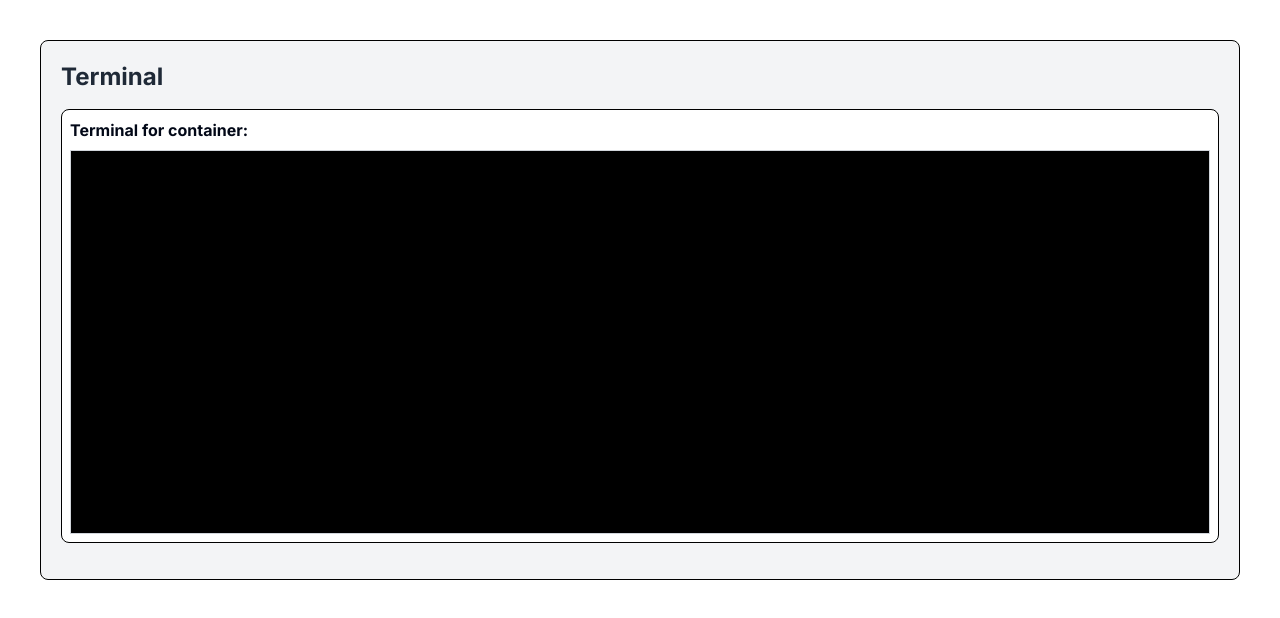
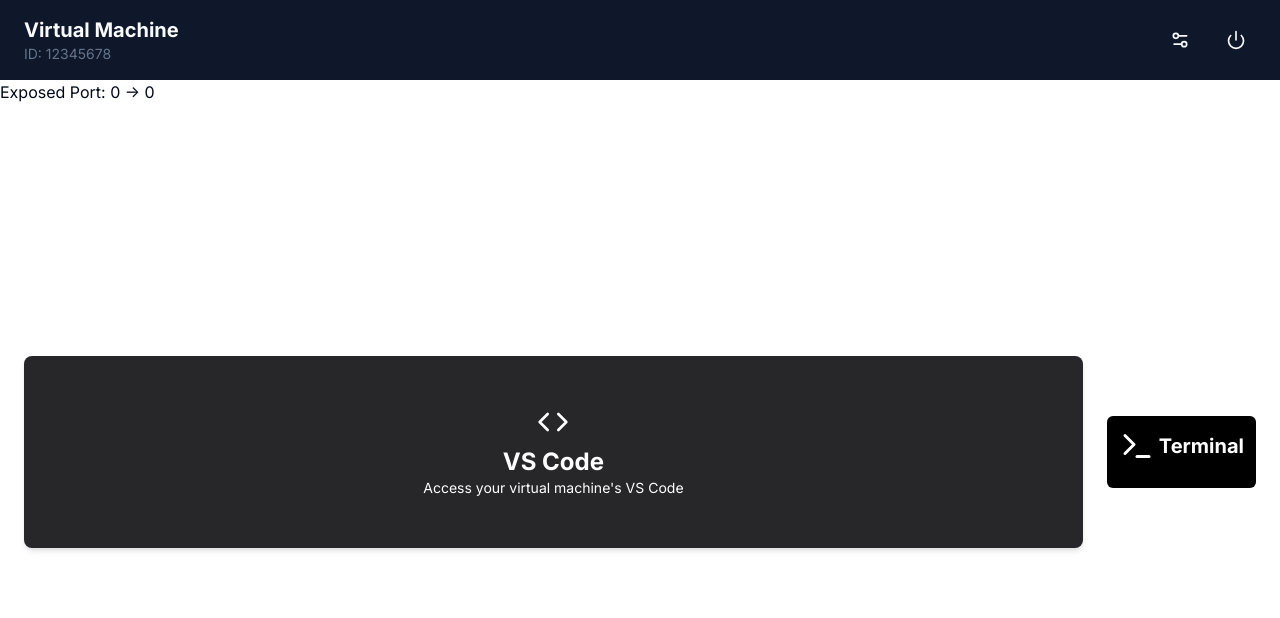
Before and after one commit to tsahil01/containers-web-editor, a Next.js app in the folder client/: page /playground in a window 1280 px wide. Shown: the top 618 px of the page. Built offline with nearby package versions, Linux system fonts and the light colour scheme.

Commit message:
refactor: Update Terminal component to use Lucide React icons and improve UI

```diff
--- a/client/src/app/playground/page.tsx
+++ b/client/src/app/playground/page.tsx
@@ -11,11 +11,13 @@
 import { CodeIcon, PowerIcon, Settings2Icon, TerminalIcon } from "lucide-react";
 
 export default function Page() {
+  const [socket, setSocket] = useState<any>(null);
   const [containerId, setContainerId] = useState<string | null>(null);
   const terminalRef = useRef<HTMLDivElement>(null);
   const [loading, setLoading] = useState<boolean>(false);
   const [fileTree, setFileTree] = useState<any>(null);
   const container = useRecoilValue(containerState);
+  const [term, setTerm] = useState<XTerminal | null>(null);
 
   useEffect(() => {
     const searchParams = new URLSearchParams(window.location.search);
@@ -23,121 +25,102 @@
     setContainerId(containerId);
 
     if (containerId && terminalRef.current) {
-      const term = new XTerminal({
+      const newTerm = new XTerminal({
         cursorBlink: true,
         fontSize: 16,
-        theme: {
-          background: "#000",
-          foreground: "#fff",
-          // selection: "#f00",
-          cursor: "#f00",
-          black: "#000",
-          red: "#f00",
-          green: "#0f0",
-          yellow: "#ff0",
-          blue: "#00f",
-          magenta: "#f0f",
-          cyan: "#0ff",
-          white: "#fff",
-          brightBlack: "#555",
-          brightRed: "#f55",
-          brightGreen: "#5f5",
-          brightYellow: "#ff5",
-        },
+        rows: 20,
+        cols: 90,
       });
-      term.open(terminalRef.current);
+
+      // Set xterm.js instance to state
+      setTerm(newTerm);
 
       const newSocket = io("http://localhost:4000");
+      setSocket(newSocket);
 
       newSocket.on("connect", () => {
         console.log("Connected to the server");
         newSocket.emit("containerId", containerId);
-        newSocket.emit("getFileTree", "/home"); // Example: Request file tree
-        // setLoading(true);
+        newSocket.emit("getFileTree", "/home");
       });
 
       newSocket.on("fileTree", (fileTreeData: any) => {
         console.log("Received file tree from server:", fileTreeData);
         setFileTree(fileTreeData);
-        // setLoading(false);
       });
 
       newSocket.on("output", (data: any) => {
-        term.write(data);
+        if (term) {
+          term.write(data); // Write output to terminal
+        }
       });
 
-      term.onData((data) => {
+      if (term && terminalRef.current) {
+        term.open(terminalRef.current); // Open terminal if ref exists
+      }
+
+      term?.onData((data) => {
         newSocket.emit("input", data);
       });
 
       return () => {
-        term.dispose();
+        if (term) {
+          term.dispose(); // Dispose xterm.js instance on cleanup
+        }
         newSocket.disconnect();
       };
     }
   }, [containerId, container]);
 
-  return (<>
-  <div>
-    {!loading && (
-      <Terminal terminalRef={terminalRef} containerId={containerId} />
-    )}
-  </div>
-
-    </>
+  return (
+    <div className="min-h-screen min-w-screen flex flex-col">
+      {loading && <Loading />}
+      {!loading && (
+        <div className="flex flex-col h-screen">
+          <header className="bg-primary text-primary-foreground py-4 px-6 flex items-center justify-between">
+            <div>
+              <h1 className="text-xl font-bold">Virtual Machine</h1>
+              <p className="text-sm text-muted-foreground">ID: 12345678</p>
+            </div>
+            <div className="flex items-center gap-4">
+              <Button variant="ghost" size="icon">
+                <Settings2Icon className="w-5 h-5" />
+              </Button>
+              <Button
+                variant="ghost"
+                size="icon"
+                onClick={() => {
+                  socket.disconnect();
+                  window.location.href = "/";
+                }}
+              >
+                <PowerIcon className="w-5 h-5" />
+              </Button>
+            </div>
+          </header>
+          <div>
+            Exposed Port: {container.internalPort} {"->"}{" "}
+            {container.externalPort}
+          </div>
+          <main className="flex-1 flex flex-wrap justify-center gap-6 p-6 my-auto h-full align-middle items-center">
+            <div
+              className="bg-zinc-800 text-white rounded-lg shadow-md hover:shadow-lg transition-shadow cursor-pointer flex flex-col items-center justify-center w-full sm:w-auto sm:flex-1 h-48"
+              onClick={() => {
+                window.open(`http://localhost:${container.externalPort}`);
+              }}
+            >
+              <CodeIcon className="w-8 h-8 mb-2 text-white" />
+              <div>
+                <h2 className="text-2xl font-bold text-center">VS Code</h2>
+                <p className="text-sm text-muted-foreground text-center text-white">
+                  Access your virtual machine's VS Code
+                </p>
+              </div>
+            </div>
+            <Terminal terminalRef={terminalRef} containerId={containerId} />
+          </main>
+        </div>
+      )}
+    </div>
   );
 }
-
-
-
-// // <div className="min-h-screen min-w-screen flex flex-col">
-// {loading && <Loading />}
-// {!loading && (
-//   <div className="flex flex-col h-screen">
-//     <header className="bg-primary text-primary-foreground py-4 px-6 flex items-center justify-between">
-//       <div>
-//         <h1 className="text-xl font-bold">Virtual Machine</h1>
-//         <p className="text-sm text-muted-foreground">ID: 12345678</p>
-//       </div>
-//       <div className="flex items-center gap-4">
-//         <Button variant="ghost" size="icon">
-//           <Settings2Icon className="w-5 h-5" />
-//         </Button>
-//         <Button variant="ghost" size="icon">
-//           <PowerIcon className="w-5 h-5" />
-//         </Button>
-//       </div>
-//     </header>
-//     <div>
-//       Exposed Port: {container.internalPort} {"->"} {container.externalPort}
-//     </div>
-//     <main className="flex-1 flex flex-wrap justify-center gap-6 p-6 my-auto h-full align-middle items-center">
-//       <div
-//         className="bg-zinc-800 text-white rounded-lg shadow-md hover:shadow-lg transition-shadow cursor-pointer flex flex-col items-center justify-center w-full sm:w-auto sm:flex-1 h-48"
-//         onClick={() => console.log("Opened Terminal")}
-//       >
-//         <TerminalIcon className="w-8 h-8 mb-2 text-white" />
-//         <div>
-//           <h2 className="text-2xl font-bold text-center">Terminal</h2>
-//           <p className="text-sm text-muted-foreground text-center text-white">
-//             Access your virtual machine's terminal
-//           </p>
-//         </div>
-//       </div>
-//       <div
-//         className="bg-zinc-800 text-white rounded-lg shadow-md hover:shadow-lg transition-shadow cursor-pointer flex flex-col items-center justify-center w-full sm:w-auto sm:flex-1 h-48"
-//         onClick={() => console.log("Opened VS Code")}
-//       >
-//         <CodeIcon className="w-8 h-8 mb-2 text-white" />
-//         <div>
-//           <h2 className="text-2xl font-bold text-center">VS Code</h2>
-//           <p className="text-sm text-muted-foreground text-center text-white">
-//             Access your virtual machine's VS Code
-//           </p>
-//         </div>
-//       </div>
-//       {/* <Terminal terminalRef={terminalRef} containerId={containerId} /> */}
-//     </main>
-//   </div>
-// )}
-// </div>
--- a/client/src/components/term.tsx
+++ b/client/src/components/term.tsx
@@ -1,3 +1,4 @@
+import { TerminalIcon } from "lucide-react";
 import "xterm/css/xterm.css";
 
 export default function Terminal({
@@ -8,17 +9,17 @@
   containerId: string | null;
 }) {
   return (
-    <div className="m-10 border border-black p-5 bg-gray-100 rounded-lg">
-      <h1 className="text-2xl font-bold mb-4 text-gray-800">Terminal</h1>
-      <div className="border border-black p-2 bg-white rounded-lg overflow-hidden mb-4">
-        <div className="mb-2 font-bold">
-          Terminal for container: {containerId}
-        </div>
-        <div
-          ref={terminalRef}
-          className="border border-gray-300 p-2 w-full h-96 bg-black text-white"
-        />
+    <div className="bg-black p-3 rounded-md flex flex-col gap-3">
+      <div className="flex gap-1 my-auto">
+        <TerminalIcon className="w-9 h-9 text-white" />
+        <div className="text-xl font-bold text-white my-auto">Terminal</div>
       </div>
+
+      <div
+        className="bg-black rounded-lg shadow-lg w-full h-100"
+        ref={terminalRef}
+        style={{ width: "100%", height: "100%" }} // Set explicit dimensions
+      />
     </div>
   );
 }
```
